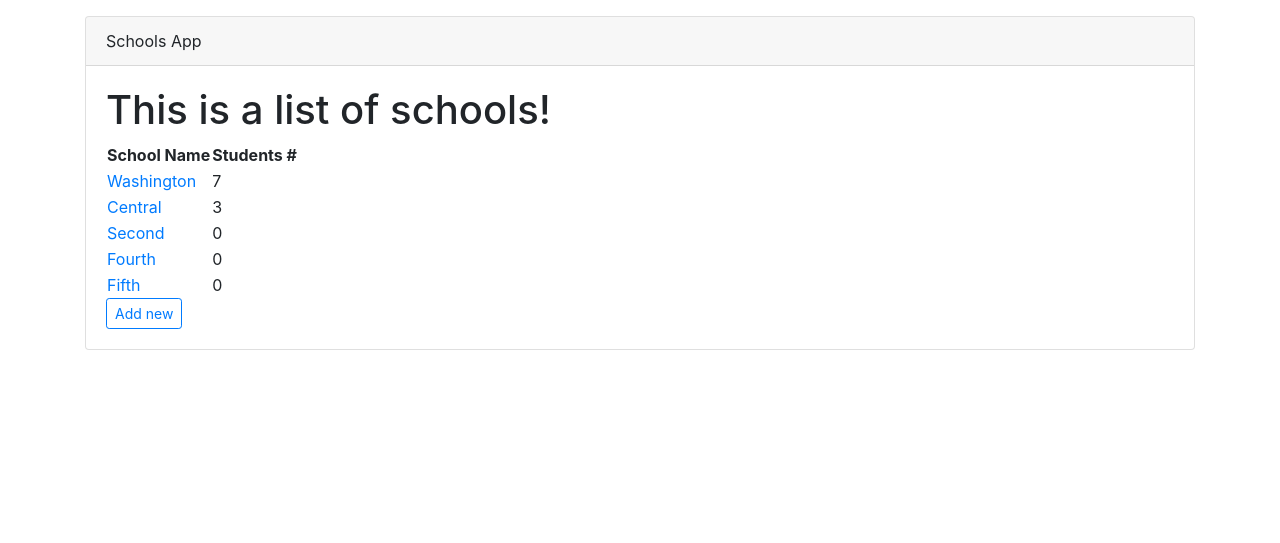
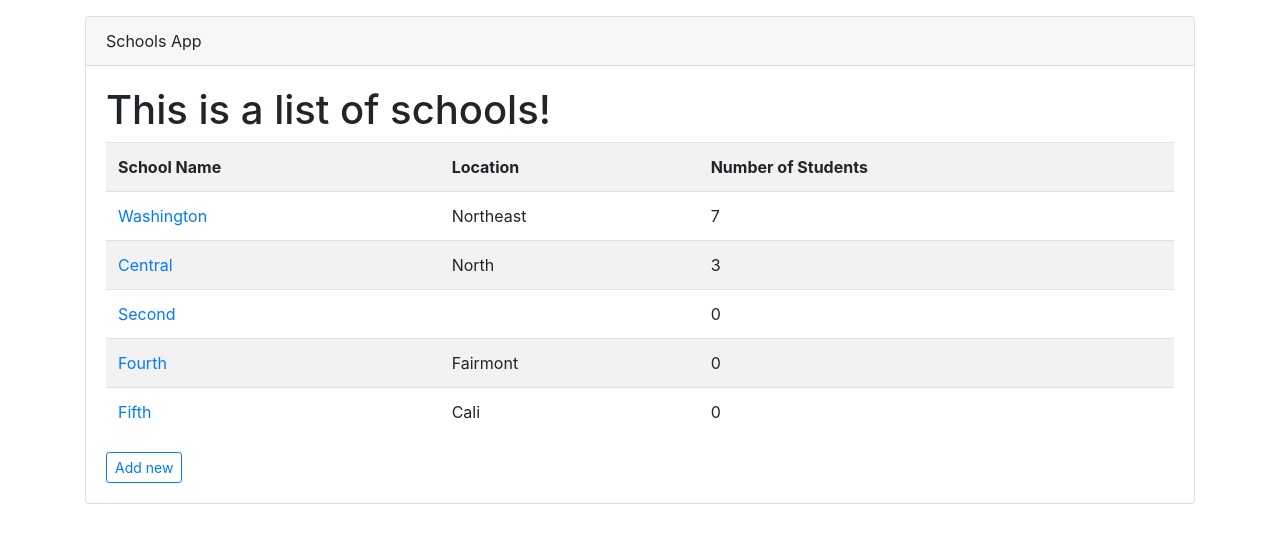
Before and after one commit to RShveda/django-study-crud, a Django app: page /listing/schools in a window 1280 px wide. Shown: the part 56-599 px from the top of the page. Run offline with Django 3.2, Linux system fonts and the light colour scheme; data comes from the database, SQL or seed files in the repository; both versions use the stored data as it was after the commit; some libraries are stand-ins or nearby versions.

Commit message:
ui improvements

```diff
--- a/listing/templates/listing/school_form.html
+++ b/listing/templates/listing/school_form.html
@@ -10,7 +10,7 @@
 <form method="post">
   {% csrf_token %}
   {{form.as_p}}
-  <input type="submit" value="Save">
+  <input class="btn btn-sm btn-outline-primary" type="submit" value="Save">
 </form>
 
 
--- a/listing/templates/listing/schools.html
+++ b/listing/templates/listing/schools.html
@@ -4,19 +4,20 @@
 <h1>This is a list of schools!</h1>
 
 {% if school_list %}
-<table>
+<table class="table table-striped">
   <th>School Name</th>
-  <th>Students #</th>
+  <th>Location</th>
+  <th>Number of Students</th>
   {% for school in school_list %}
   <tr>
     <td><a href="schools/{{school.name}}/">{{school.name}}</a></td>
+    <td>{{school.location}}</td>
     <td>{{school.students_counter}}</td>
   </tr>
   {% endfor %}
 </table>
 {% endif %}
+
 <a href="{% url "listing:create_school" %}" class="btn btn-sm btn-outline-primary">Add new</a>
 
-
-
 {% endblock schools_body %}
--- a/listing/templates/listing/student_form.html
+++ b/listing/templates/listing/student_form.html
@@ -8,10 +8,11 @@
 {% block schools_body %}
 <h1>Add new student</h1>
 
+
 <form method="post">
   {% csrf_token %}
   {{form.as_p}}
-  <input type="submit" value="Save">
+  <input type="submit" class="btn btn-sm btn-outline-primary" value="Save">
 </form>
 
 
--- a/listing/templates/listing/students.html
+++ b/listing/templates/listing/students.html
@@ -8,15 +8,15 @@
 {% block schools_body %}
 <h1>This is a list of students for {{school_name}} school!</h1>
 {% if object_list %}
-<ol>
+<ol class="list-group">
   {% for object in object_list %}
 
-  <li><a href="{{object.pk}}">{{object.name}}</a></li>
+  <li class="list-group-item"><a href="{{object.pk}}">{{object.name}}</a></li>
   {% endfor %}
 
 </ol>
 {% endif %}
+<li class="list-group-item"><a href="{% url 'listing:create_student' school_name %}" class="btn btn-sm btn-outline-primary">Add new</a></li>
 
-<a href="{% url 'listing:create_student' school_name %}" class="btn btn-sm btn-outline-primary">Add new</a>
 
 {% endblock schools_body %}
```
Also changed, not shown: listing/templates/listing/student.html (+8 -3 lines), db.sqlite3.
